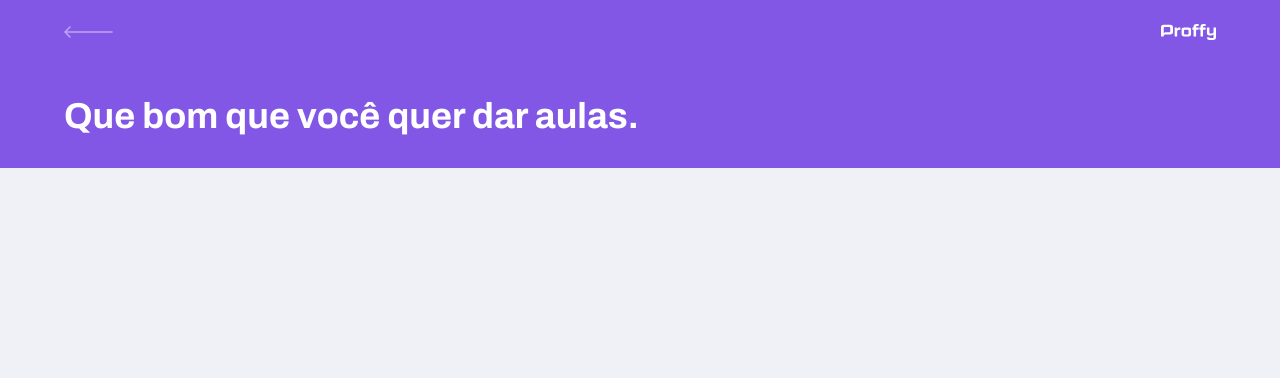
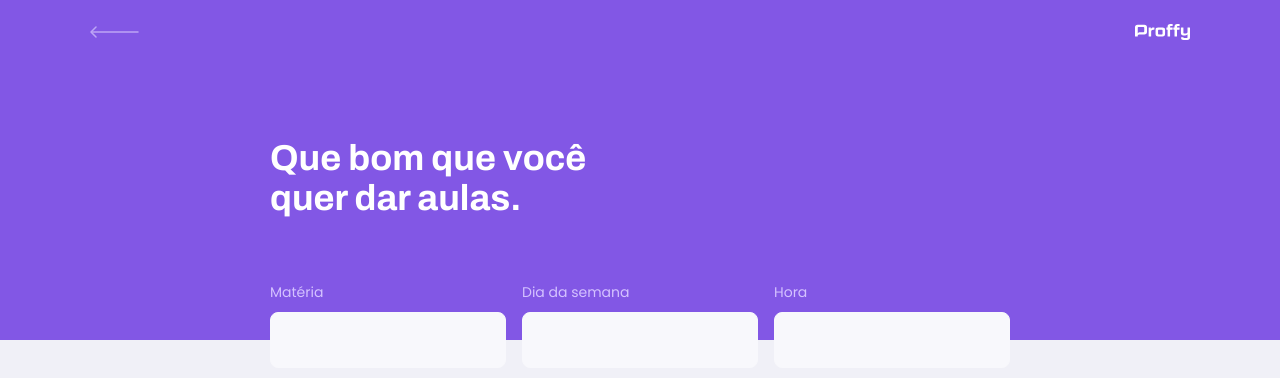
Before and after one commit to fernando-meira/NextLevelWeek02, a React (Create React App) app in the folder web/: page /give-classes in a window 1280 px wide. Shown: the top 378 px of the page. Built offline with nearby package versions, Linux system fonts and the light colour scheme.

Commit message:
feat(header): finished styling of the header

```diff
--- a/web/src/components/PageHeader/index.tsx
+++ b/web/src/components/PageHeader/index.tsx
@@ -10,7 +10,7 @@ interface PageHeaderProps {
   title: string;
 }
 
-const PageHeader: React.FC<PageHeaderProps> = ({ title }) => {
+const PageHeader: React.FC<PageHeaderProps> = ({ title, children }) => {
   return (
     <Container>
       <div className="top-bar-container">
@@ -23,6 +23,8 @@ const PageHeader: React.FC<PageHeaderProps> = ({ title }) => {
 
       <div className="header-content">
         <strong>{title}</strong>
+
+        {children}
       </div>
     </Container>
   );
--- a/web/src/components/PageHeader/styles.ts
+++ b/web/src/components/PageHeader/styles.ts
@@ -46,4 +46,28 @@ export const Container = styled.header`
       color: ${colors.titleInPrimary};
     }
   }
+
+  @media (min-width: 700px) {
+    height: 340px;
+
+    .top-bar-container {
+      max-width: 1100px;
+    }
+
+    .header-content {
+      margin: 0 auto;
+      max-width: 740px;
+      padding-bottom: 48px;
+
+      flex: 1;
+      display: flex;
+      flex-direction: column;
+      align-items: flex-start;
+      justify-content: center;
+
+      strong {
+        max-width: 350px;
+      }
+    }
+  }
 `;
--- a/web/src/pages/TeacherForm/index.tsx
+++ b/web/src/pages/TeacherForm/index.tsx
@@ -2,12 +2,32 @@ import React from 'react';
 
 import { PageHeader } from '../../components';
 
-import { Container } from './styles';
+import { Container, Form } from './styles';
 
 const TeacherForm = () => {
   return (
     <Container>
-      <PageHeader title={'Que bom que você quer dar aulas.'} />
+      <PageHeader title={'Que bom que você quer dar aulas.'}>
+        <Form>
+          <div className="input-block">
+            <label htmlFor="subject">Matéria</label>
+
+            <input type="text" id="subject" />
+          </div>
+
+          <div className="input-block">
+            <label htmlFor="wekk_day">Dia da semana</label>
+
+            <input type="text" id="wekk_day" />
+          </div>
+
+          <div className="input-block">
+            <label htmlFor="time">Hora</label>
+
+            <input type="text" id="time" />
+          </div>
+        </Form>
+      </PageHeader>
     </Container>
   );
 };
--- a/web/src/pages/TeacherForm/styles.ts
+++ b/web/src/pages/TeacherForm/styles.ts
@@ -1,6 +1,73 @@
 import styled from 'styled-components';
+
+import colors from '../../themes/styles/colors';
 
 export const Container = styled.div`
   width: 100vw;
   height: 100vh;
 `;
+
+export const Form = styled.form`
+  margin-top: 3.2rem;
+
+  label {
+    color: ${colors.textInPrimary};
+  }
+
+  > div {
+    position: relative;
+
+    & + div {
+      margin-top: 1.4rem;
+    }
+
+    > label {
+      font-size: 1.4rem;
+    }
+
+    > input {
+      outline: 0;
+      width: 100%;
+      height: 5.6rem;
+      padding: 0 1.6rem;
+      margin-top: 0.8rem;
+      border-radius: 0.8rem;
+      border: 1px solid ${colors.inputBackground};
+
+      font: 1.6rem Archivo;
+      background-color: ${colors.inputBackground};
+    }
+
+    :focus-within::after {
+      content: '';
+      bottom: 0;
+      left: 1.6rem;
+      right: 1.6rem;
+      position: absolute;
+
+      height: 2px;
+      width: calc(100% - 3.2rem);
+
+      background: ${colors.primaryLight};
+    }
+  }
+
+  @media (min-width: 700px) {
+    bottom: -28px;
+    position: absolute;
+
+    display: grid;
+    column-gap: 16px;
+    grid-template-columns: repeat(3, 1fr);
+
+    > div {
+      & + div {
+        margin-top: 0;
+      }
+    }
+  }
+`;
+
+////page-teacher-list = container
+// search-teacher     = form
+// input-block        = div
--- a/web/src/pages/TeacherList/styles.ts
+++ b/web/src/pages/TeacherList/styles.ts
@@ -1,6 +1,4 @@
 import styled from 'styled-components';
-
-import colors from '../../themes/styles/colors';
 
 export const Container = styled.div`
   width: 100vw;
```
